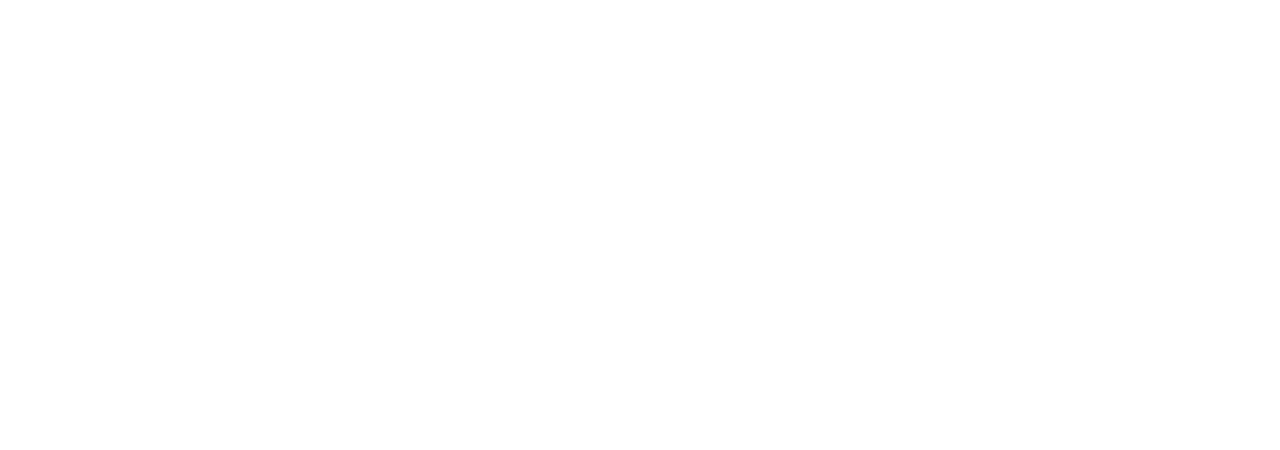
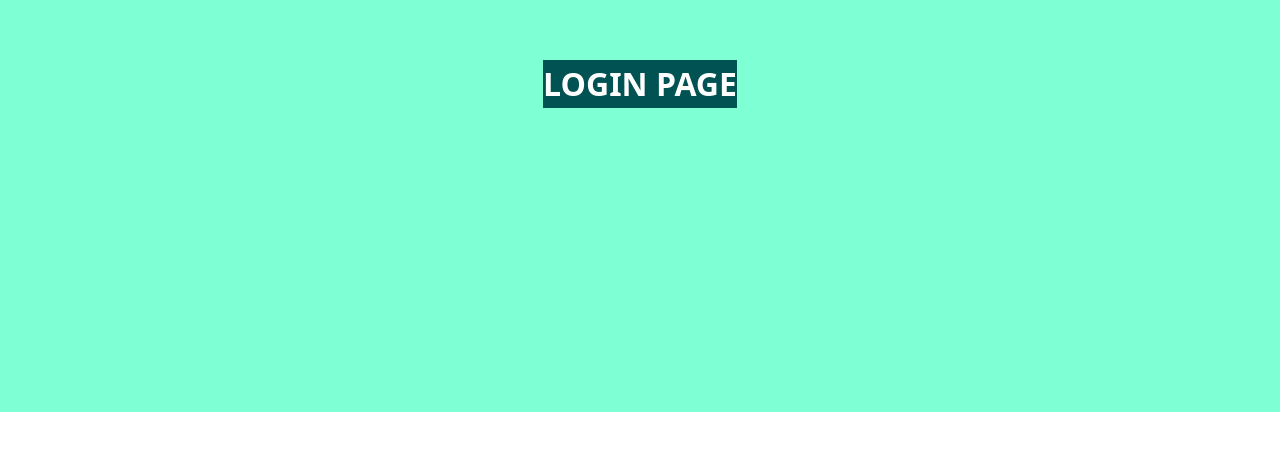
Before and after one commit to AntonioML-sc/Interview-platform-frontend, a React (Vite) app: page /login in a window 1280 px wide. Before the commit this address had no page. Shown: the part 228-678 px from the top of the page. Built offline with nearby package versions, Linux system fonts and the light colour scheme.

Commit message:
Feat: Create main views and routes

```diff
--- a/src/App.jsx
+++ b/src/App.jsx
@@ -1,6 +1,11 @@
 
 import { BrowserRouter, Route, Routes } from 'react-router-dom'
 import Home from "./containers/Home/Home"
+import Positions from './containers/Positions/Positions'
+import Login from './containers/User/Login/Login'
+import Register from './containers/User/Register/Register'
+import Profile from './containers/User/Profile/Profile'
+
 import './App.scss'
 
 function App() {
@@ -10,6 +15,10 @@
       <BrowserRouter>
         <Routes>
           <Route path='/' element={<Home/>}/>
+          <Route path='/positions' element={<Positions/>}/>
+          <Route path='/login' element={<Login/>}/>
+          <Route path='/register' element={<Register/>}/>
+          <Route path='/profile' element={<Profile/>}/>
         </Routes>
       </BrowserRouter>
     </div>
--- /dev/null
+++ b/src/containers/Positions/Positions.jsx
@@ -0,0 +1,15 @@
+
+import "./Positions.scss"
+
+const Positions = (props) => {
+
+   return(
+      <div id="Positions">
+         <div className="mainBox">
+            <p>POSITIONS PAGE</p>
+         </div>
+      </div>
+   )
+}
+
+export default Positions
--- /dev/null
+++ b/src/containers/Positions/Positions.scss
@@ -0,0 +1,21 @@
+
+#Positions{
+    width: 100vw;
+    height: 80vh;
+    background-color: darkgrey;
+
+    .mainBox{
+        height: 100%;
+        background-color: aquamarine;
+        display: flex;
+        align-items: center;
+        justify-content: center;
+
+        p{
+            font-size: 2em;
+            color: white;
+            font-weight: bold;
+            background-color: rgb(1, 82, 82);
+        }
+    }
+}
--- /dev/null
+++ b/src/containers/User/Login/Login.jsx
@@ -0,0 +1,15 @@
+
+import "./Login.scss"
+
+const Login = (props) => {
+
+    return (
+        <div id="Login">
+            <div className="mainBox">
+                <p>LOGIN PAGE</p>
+            </div>
+        </div>
+    )
+}
+
+export default Login
--- /dev/null
+++ b/src/containers/User/Login/Login.scss
@@ -0,0 +1,21 @@
+
+#Login{
+    width: 100vw;
+    height: 80vh;
+    background-color: darkgrey;
+
+    .mainBox{
+        height: 100%;
+        background-color: aquamarine;
+        display: flex;
+        align-items: center;
+        justify-content: center;
+
+        p{
+            font-size: 2em;
+            color: white;
+            font-weight: bold;
+            background-color: rgb(1, 82, 82);
+        }
+    }
+}
--- /dev/null
+++ b/src/containers/User/Profile/Profile.jsx
@@ -0,0 +1,15 @@
+
+import "./Profile.scss"
+
+const Profile = (props) => {
+
+   return(
+      <div id="Profile">
+         <div className="mainBox">
+            <p>MY PROFILE PAGE</p>
+         </div>
+      </div>
+   )
+}
+
+export default Profile
--- /dev/null
+++ b/src/containers/User/Profile/Profile.scss
@@ -0,0 +1,21 @@
+
+#Profile{
+    width: 100vw;
+    height: 80vh;
+    background-color: darkgrey;
+
+    .mainBox{
+        height: 100%;
+        background-color: aquamarine;
+        display: flex;
+        align-items: center;
+        justify-content: center;
+
+        p{
+            font-size: 2em;
+            color: white;
+            font-weight: bold;
+            background-color: rgb(1, 82, 82);
+        }
+    }
+}
--- /dev/null
+++ b/src/containers/User/Register/Register.jsx
@@ -0,0 +1,15 @@
+
+import "./Register.scss"
+
+const Register = (props) => {
+
+   return(
+      <div id="Register">
+         <div className="mainBox">
+            <p>REGISTER PAGE</p>
+         </div>
+      </div>
+   )
+}
+
+export default Register
--- /dev/null
+++ b/src/containers/User/Register/Register.scss
@@ -0,0 +1,21 @@
+
+#Register{
+    width: 100vw;
+    height: 80vh;
+    background-color: darkgrey;
+
+    .mainBox{
+        height: 100%;
+        background-color: aquamarine;
+        display: flex;
+        align-items: center;
+        justify-content: center;
+
+        p{
+            font-size: 2em;
+            color: white;
+            font-weight: bold;
+            background-color: rgb(1, 82, 82);
+        }
+    }
+}
```
